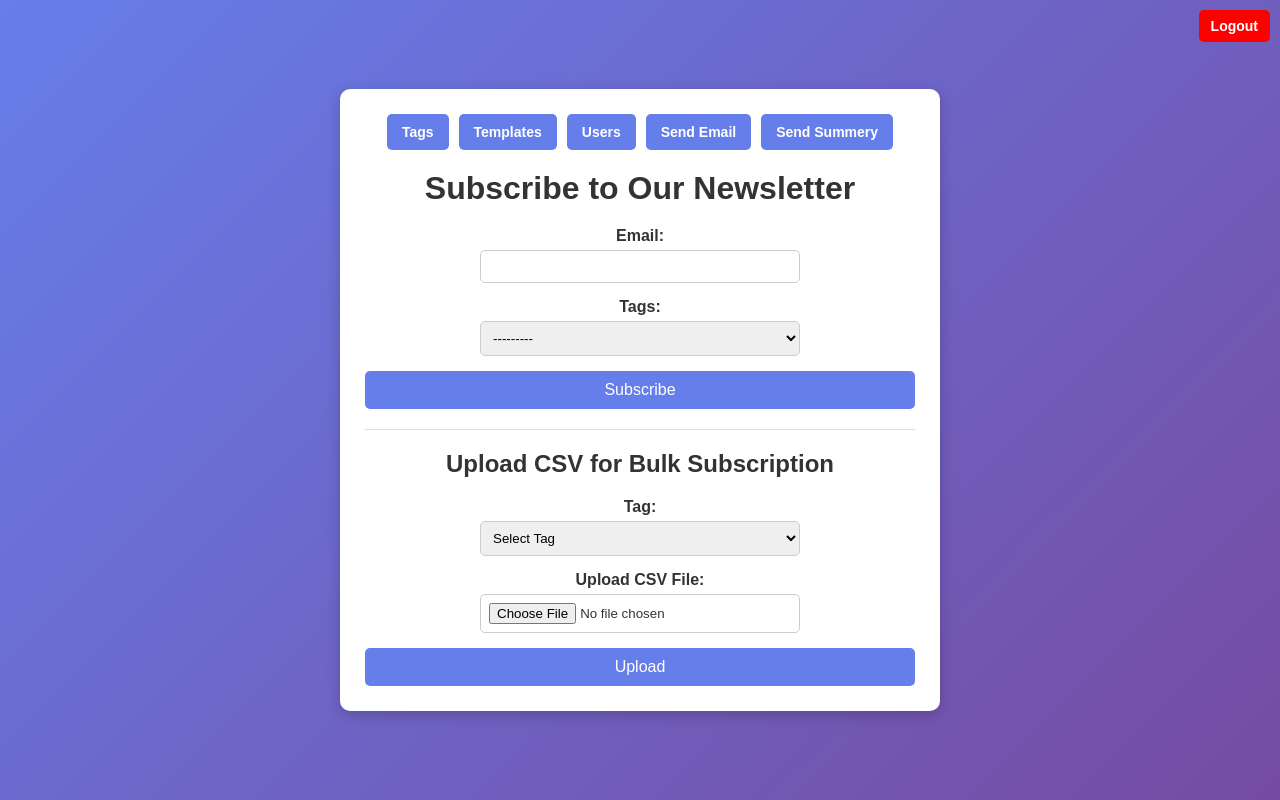
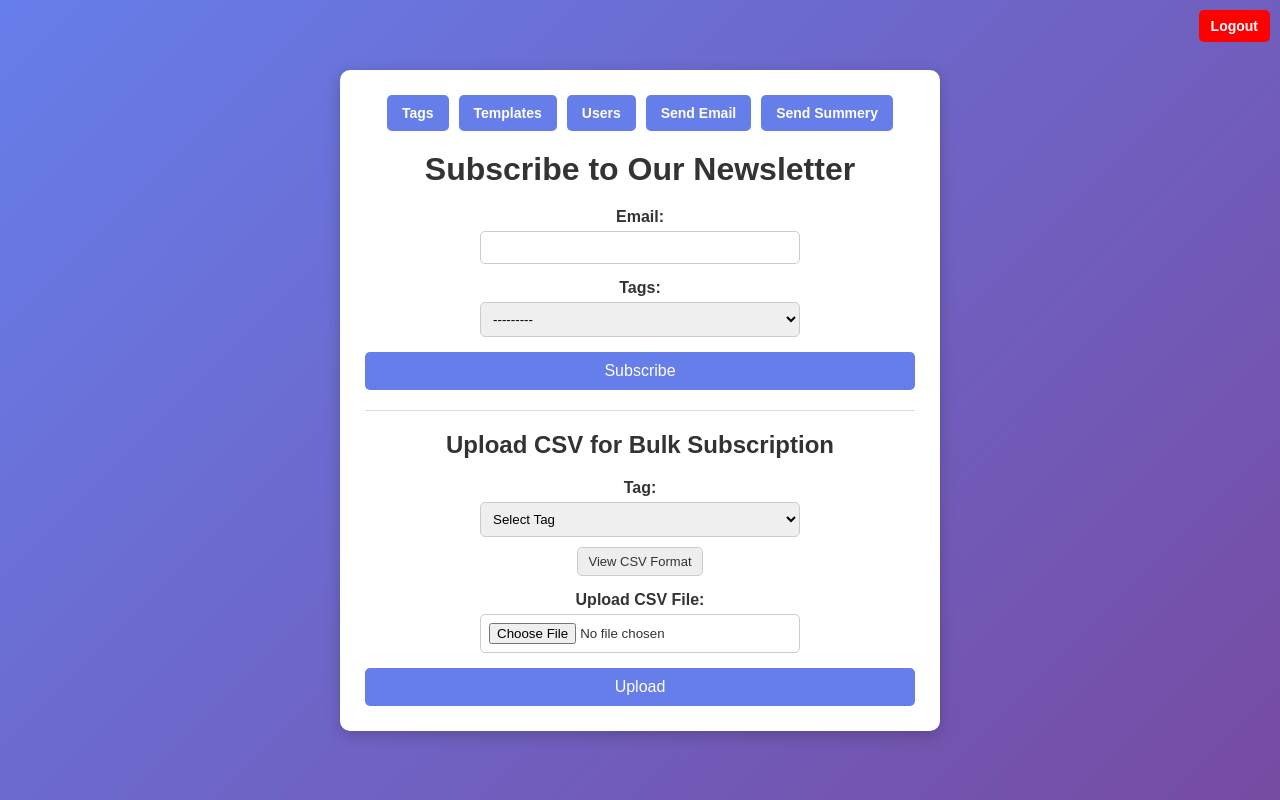
Before and after one commit to shmnd/emailapp, a Django app: page / in a window 1280 px wide. Run offline with Django 5.2, Linux system fonts and the light colour scheme; the visitor is signed in with stand-in values (Sample User, id 1); data that the repository does not hold is empty; parts of the project's set-up code (start-up, migrations or seed data) failed here and were passed over.

Commit message:
csv demo

```diff
--- a/emailsender/home/views.py
+++ b/emailsender/home/views.py
@@ -181,11 +181,14 @@ def csv_upload(request):
                 if email and email.endswith('.com'):
                     subscriber, created = Subscriber.objects.get_or_create(email=email)
                     subscriber.tags.add(tag)
+                # else:
+                #     messages.error(request,'Invalid Email Format')
+                #     continue
 
             messages.success(request, "CSV file uploaded successfully!")
 
         except Exception as e:
-            messages.error(request, f"Error processing CSV file: {str(e)}")
+            messages.error(request, f"Error processing CSV file: {'Invalid File format'}")
 
         return redirect("home:subscriber_list")
 
--- a/templates/admin/demo.html
+++ b/templates/admin/demo.html
@@ -1,4 +1,5 @@
 <!DOCTYPE html>
+{% load static %}
 <html lang="en">
 <head>
     <meta charset="UTF-8">
@@ -231,6 +232,18 @@
                         <option value="{{ tag.id }}">{{ tag.name }}</option>
                     {% endfor %}
                 </select>
+                <button type="button" onclick="openModal()" style="margin-top: 10px; padding: 6px 10px; font-size: 13px; background-color: #eee; color: #333; border: 1px solid #ccc; border-radius: 5px; width: auto; display: inline-block;">
+                    View CSV Format
+                </button>
+
+                <!-- Modal -->
+                <div id="csvModal" style="display:none; position: fixed; z-index: 999; left: 0; top: 0; width: 100%; height: 100%; overflow: auto; background-color: rgba(0,0,0,0.6);">
+                  <div style="background-color: #fff; margin: 10% auto; padding: 20px; border: 1px solid #888; width: 300px; border-radius: 10px; text-align: center; position: relative;">
+                    <span onclick="closeModal()" style="color: #aaa; position: absolute; top: 10px; right: 15px; font-size: 20px; font-weight: bold; cursor: pointer;">&times;</span>
+                    <img src="{% static 'admin/media/csv_demo.png' %}" alt="CSV Format Example" style="width: 100%; border-radius: 8px;" />
+                    <p style="font-size: 14px; margin-top: 10px;">Only one column named <strong>Email</strong> is required.</p>
+                  </div>
+                </div>
             </div>
             <div class="form-field">
                 <label for="csv_file">Upload CSV File:</label>
@@ -239,5 +252,17 @@
             <button type="submit">Upload</button>
         </form>
     </div>
+
+
+
+    <script>
+        function openModal() {
+        document.getElementById("csvModal").style.display = "block";
+        }
+        function closeModal() {
+        document.getElementById("csvModal").style.display = "none";
+        }
+    </script>
+
 </body>
 </html>
```
Also changed, not shown: 1 other file.
